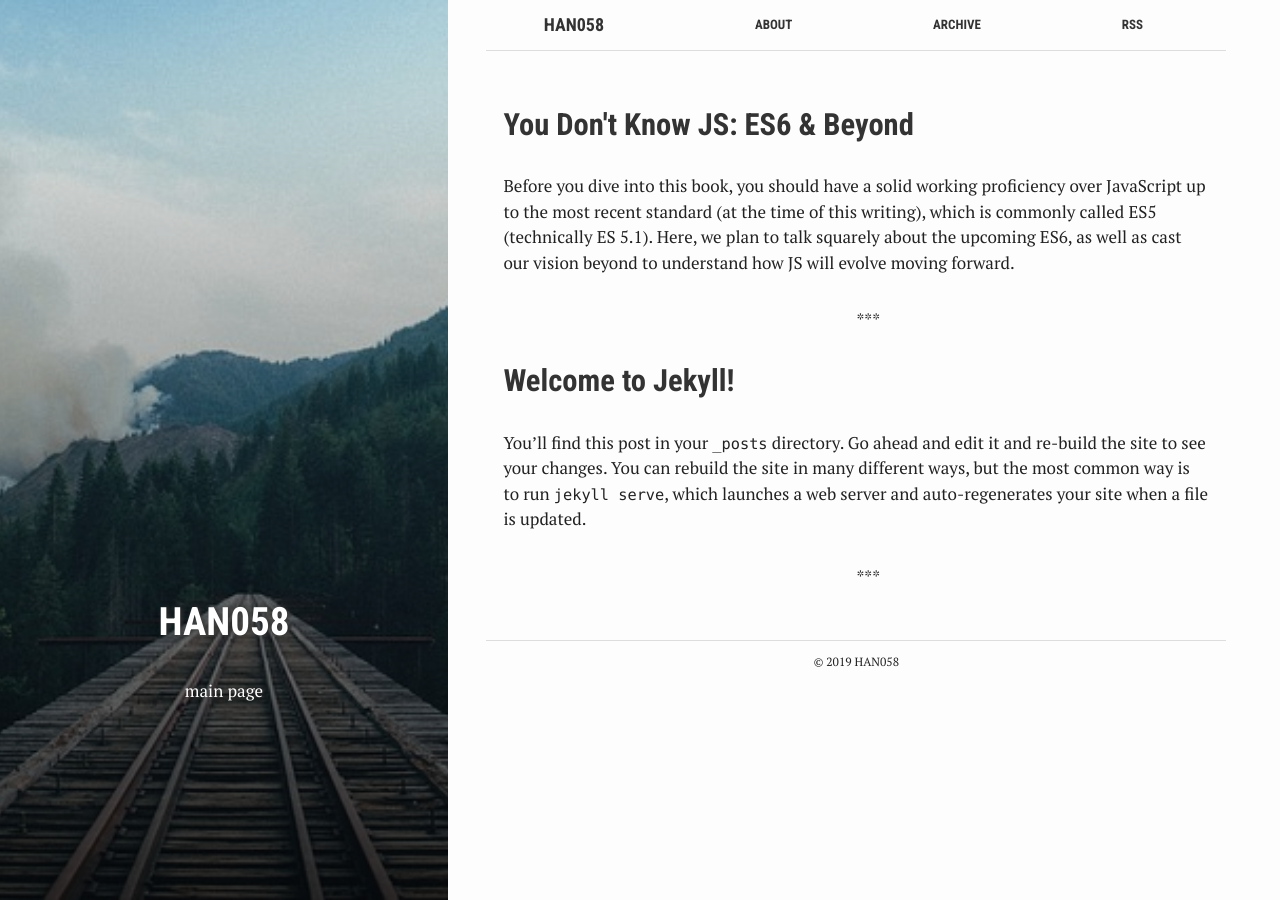
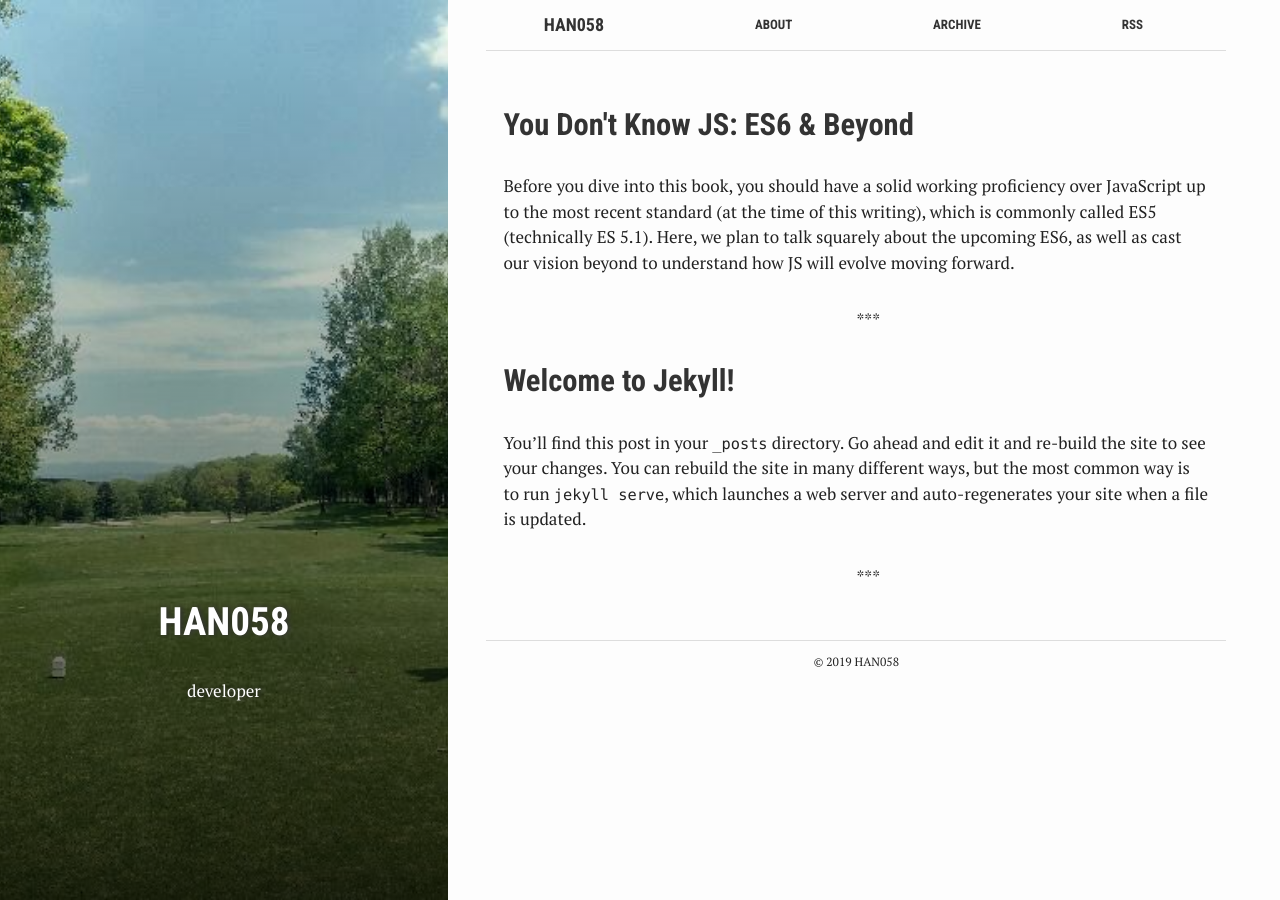
Before and after one commit to han058/han058.github.io, a Jekyll site: the page built from index.html, in a window 1280 px wide. Built offline with Jekyll 4.4.1, drawn with Linux system fonts in a browser that asks for light colours.

Commit message:
new bg photo-myswing.jpg

```diff
--- a/index.html
+++ b/index.html
@@ -1,9 +1,9 @@
 ---
-bg: "rails.jpg"
+bg: "myswing.jpg"
 layout: default
 crawlertitle: "han058 blog - HanyoungPark"
 title: "han058"
-summary: "main page"
+summary: "developer"
 ---
 
 {% for post in site.posts limit: 5 %}
```
